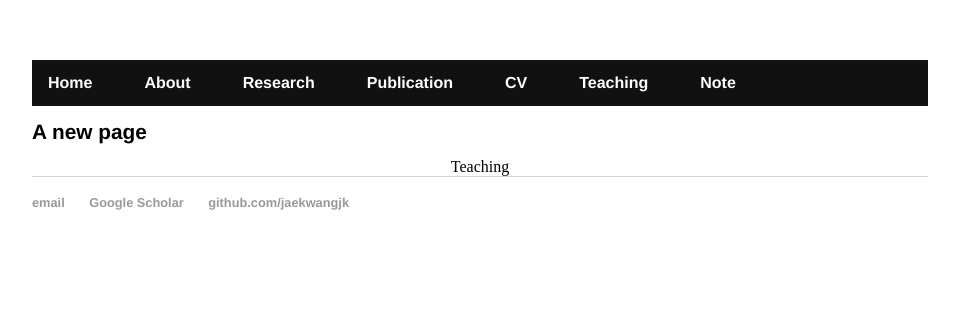
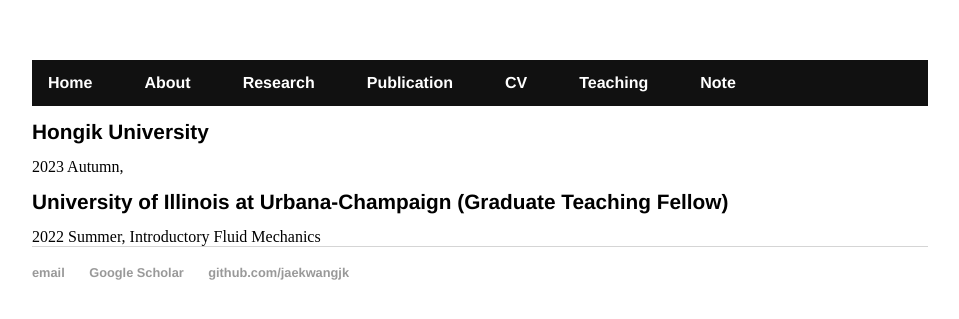
Before and after one commit to jaekwangjk/jaekwangjk.github.io, a Jekyll site: the page built from teaching.html, in a window 1280 px wide. Shown: the top 319 px of the page, without its empty margins (160-1119 px from the left). Built offline with Jekyll 4.4.1, drawn with Linux system fonts in a browser that asks for light colours.

Commit message:
Update teaching.html

```diff
--- a/teaching.html
+++ b/teaching.html
@@ -4,11 +4,11 @@ title: Jaekwang Kim
 ---
 <div class="blurb">
 
-	<h1>A new page </h1>
 
-	<center>
-	Teaching
-	</center>
+	<h1> Hongik University </h1>
+	2023 Autumn,
+	<h1> University of Illinois at Urbana-Champaign  (Graduate Teaching Fellow) </h1>
+	2022 Summer, Introductory Fluid Mechanics
 
 
 
```
